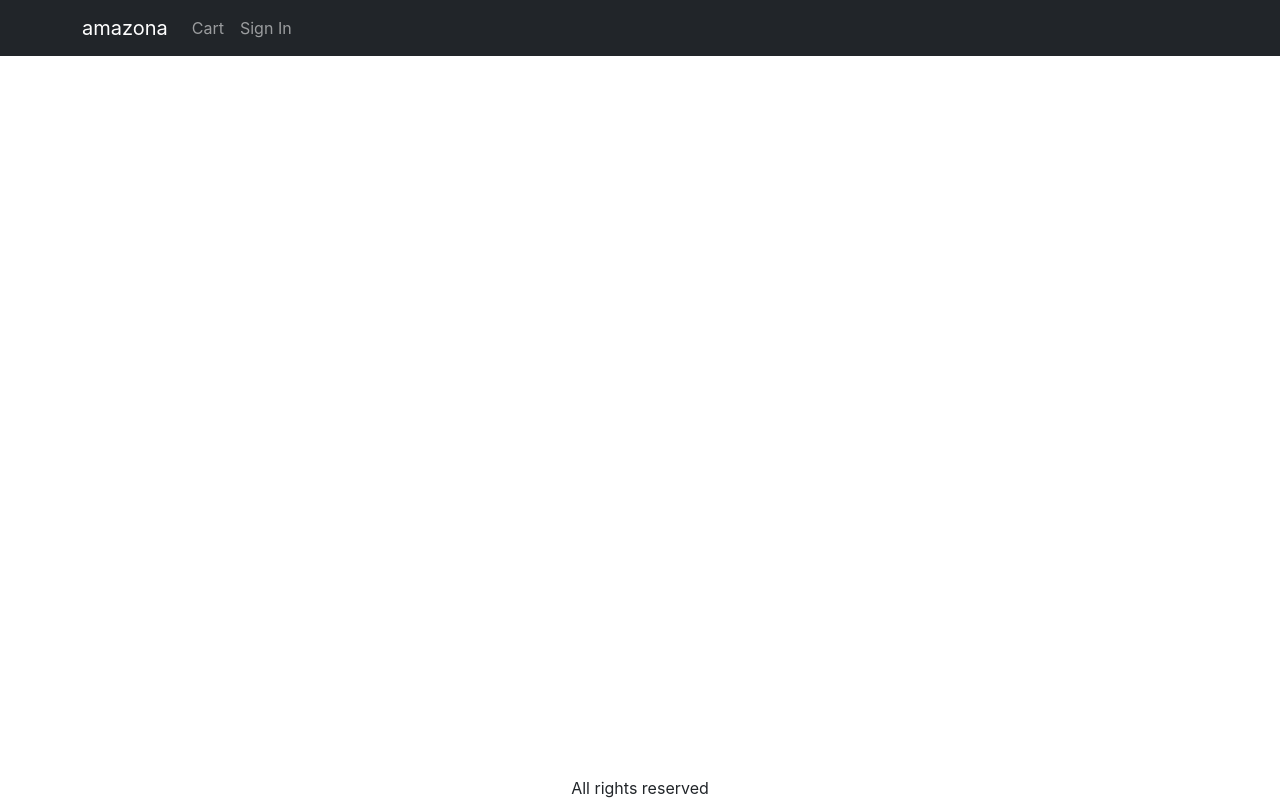
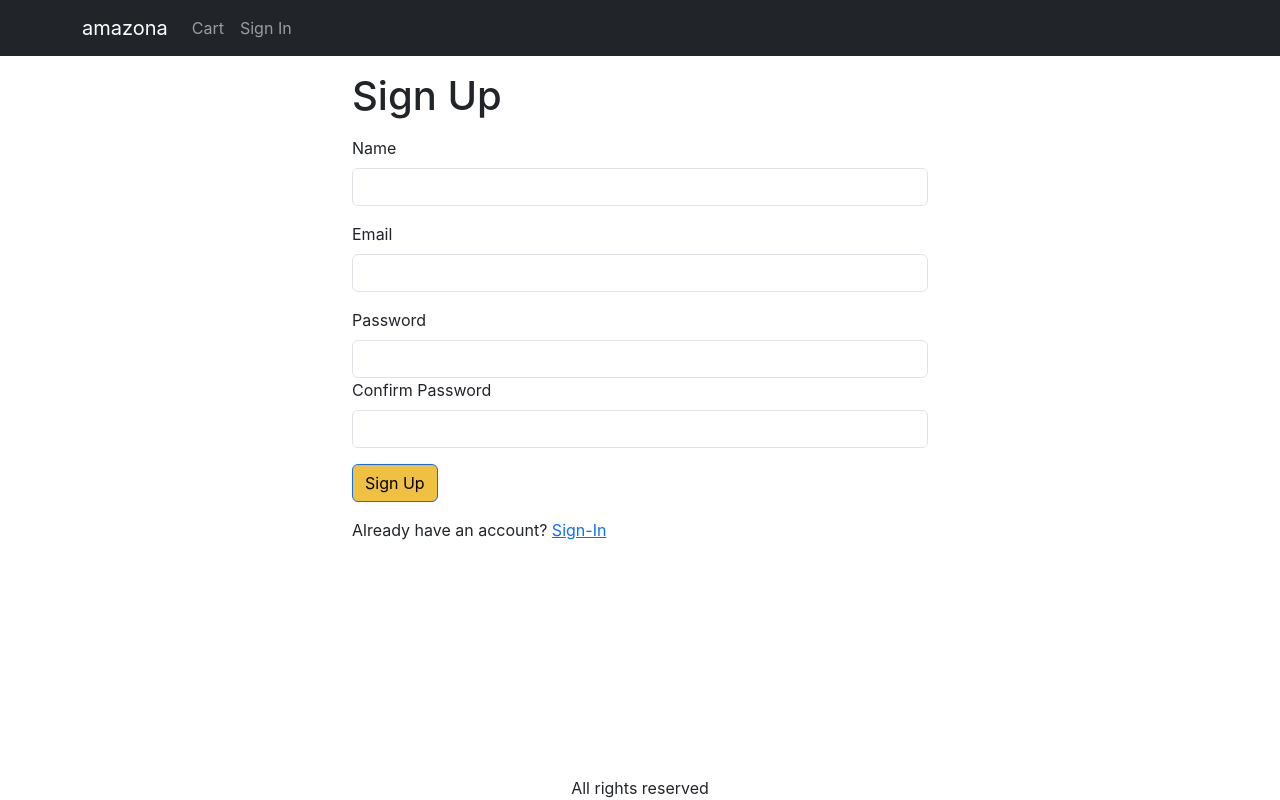
Before and after one commit to haskerboe/amazonClone, a React (Create React App) app in the folder frontend/: page /signup in a window 1280 px wide. Built offline with nearby package versions, Linux system fonts and the light colour scheme; the HTML template or start-up script is replaced by a standard one.

Commit message:
Create signup screen

```diff
--- a/frontend/src/App.js
+++ b/frontend/src/App.js
@@ -10,6 +10,7 @@
 import CartScreen from "./screens/CartScreens";
 import SignInScreen from "./screens/SignInScreen";
 import ShippingAddressScreen from "./screens/ShippingAddressScreen";
+import SignupScreen from "./screens/SignupScreen";
 
 function App() {
   const { state, dispatch: ctxDispatch } = useContext(Store);
@@ -75,6 +76,7 @@
                 element={<ShippingAddressScreen />}
               ></Route>
               <Route path="/" element={<HomeScreen />} />
+              <Route path="/signup" element={<SignupScreen />} />
             </Routes>
           </Container>
         </main>
--- /dev/null
+++ b/frontend/src/screens/SignupScreen.js
@@ -0,0 +1,94 @@
+import { useContext, useEffect, useState } from "react";
+import { Link, useLocation, useNavigate } from "react-router-dom";
+import { Store } from "../Store";
+import { toast } from "react-toastify";
+import { getError } from "../utils";
+import Axios from "axios";
+import { Button, Container, Form } from "react-bootstrap";
+import { Helmet } from "react-helmet-async";
+
+export default function SignupScreen() {
+  const navigate = useNavigate();
+  const { search } = useLocation();
+  const redirectInUrl = new URLSearchParams(search).get("redirect");
+  const redirect = redirectInUrl ? redirectInUrl : "/";
+
+  const [name, setName] = useState("");
+  const [email, setEmail] = useState("");
+  const [password, setPassword] = useState("");
+  const [confirmPassword, setConfirmPassword] = useState("");
+
+  const { state, dispatch: ctxDispatch } = useContext(Store);
+  const { userInfo } = state;
+  const submitHandler = async (e) => {
+    e.preventDefault();
+    if (password !== confirmPassword) {
+      toast.error("Passwords do not match");
+      return;
+    }
+    try {
+      const { data } = await Axios.post("/api/users/signup", {
+        name,
+        email,
+        password,
+      });
+      ctxDispatch({ type: "USER_SIGNIN", payload: data });
+      localStorage.setItem("userInfo", JSON.stringify(data));
+      navigate(redirect || "/");
+    } catch (err) {
+      toast.error(getError(err));
+    }
+  };
+
+  useEffect(() => {
+    if (userInfo) {
+      navigate(redirect);
+    }
+  }, [navigate, redirect, userInfo]);
+  return (
+    <Container className="small-container">
+      <Helmet>
+        <title>Sign Up</title>
+      </Helmet>
+      <h1 className="my-3">Sign Up</h1>
+      <Form onSubmit={submitHandler}>
+        <Form.Group className="mb-3" controlId="name">
+          <Form.Label>Name</Form.Label>
+          <Form.Control onChange={(e) => setName(e.target.value)} required />
+        </Form.Group>
+
+        <Form.Group className="mb-3" controlId="email">
+          <Form.Label>Email</Form.Label>
+          <Form.Control
+            type="email"
+            required
+            onChange={(e) => setEmail(e.target.value)}
+          />
+        </Form.Group>
+        <Form.Group className="mb-3" controlId="password">
+          <Form.Label>Password</Form.Label>
+          <Form.Control
+            type="password"
+            required
+            onChange={(e) => setPassword(e.target.value)}
+          />
+          <Form.Group className="mb-3" controlId="confirmPassword">
+            <Form.Label>Confirm Password</Form.Label>
+            <Form.Control
+              type="password"
+              onChange={(e) => setConfirmPassword(e.target.value)}
+              required
+            />
+          </Form.Group>
+        </Form.Group>
+        <div className="mb-3">
+          <Button type="submit">Sign Up</Button>
+        </div>
+        <div className="mb-3">
+          Already have an account?{" "}
+          <Link to={`/signin?redirect=${redirect}`}>Sign-In</Link>
+        </div>
+      </Form>
+    </Container>
+  );
+}
```
Also changed, not shown: 2 other files (tests, documents, lock files or other folders).
